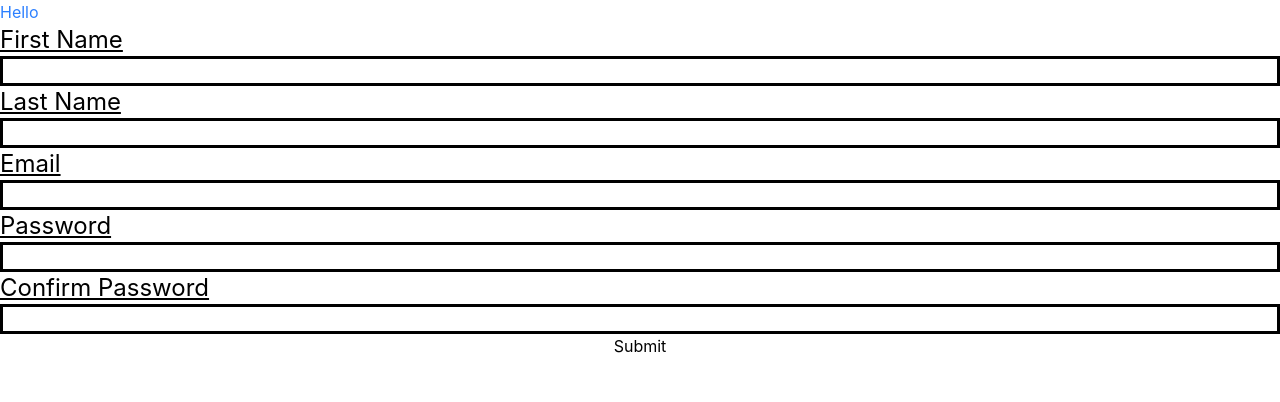
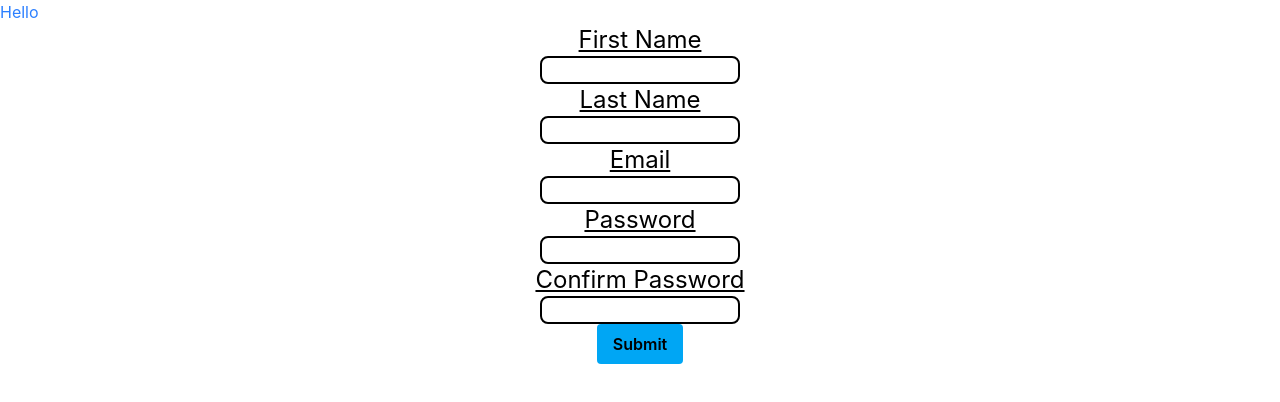
Before and after one commit to matthewrichards234/Discount-Notifications-Front, a React (Vite) app: page /login in a window 1280 px wide. Shown: the top 402 px of the page. Built offline with nearby package versions, Linux system fonts and the light colour scheme.

Commit message:
style: refactor class names for consistency and improve error message styling in login form. Add hover on submit button.

```diff
--- a/src/components/Login.tsx
+++ b/src/components/Login.tsx
@@ -17,21 +17,24 @@ const Login = () => {
   } = useForm();
   const onSubmit: SubmitHandler<ILoginInput> = (data) => console.log(data);
 
+  const formClassName: string =
+    "flex flex-col justify-items-center items-center";
   const labelClassName: string = "text-2xl underline underline-offset-2";
-  const errorMessageClass: string = "text-red-500 text-[12px]";
+  const errorMessageClassName: string = "text-red-500 text-[12px]";
+  const borderClassName: string = "border-2 w-50 rounded-lg";
 
   return (
     <>
-      <form onSubmit={handleSubmit(onSubmit)} className="flex flex-col">
+      <form onSubmit={handleSubmit(onSubmit)} className={formClassName}>
         <label className={labelClassName}>First Name</label>
         <input
           {...register("firstName", { required: true })}
           aria-invalid={errors.firstName ? "true" : "false"}
           type="text"
-          className="border-3"
+          className={borderClassName}
         />
         {errors.firstName?.type === "required" && (
-          <p role="alert" className={errorMessageClass}>
+          <p role="alert" className={errorMessageClassName}>
             First name is required
           </p>
         )}
@@ -40,10 +43,10 @@ const Login = () => {
           {...register("lastName", { required: true })}
           aria-invalid={errors.lastName ? "true" : "false"}
           type="text"
-          className="border-3"
+          className={borderClassName}
         />
         {errors.lastName?.type === "required" && (
-          <p role="alert" className={errorMessageClass}>
+          <p role="alert" className={errorMessageClassName}>
             Last name is required
           </p>
         )}
@@ -52,10 +55,10 @@ const Login = () => {
           {...register("email", { required: true })}
           aria-invalid={errors.email ? "true" : "false"}
           type="text"
-          className="border-3"
+          className={borderClassName}
         />
         {errors.email?.type === "required" && (
-          <p role="alert" className={errorMessageClass}>
+          <p role="alert" className={errorMessageClassName}>
             Email is required
           </p>
         )}
@@ -64,10 +67,10 @@ const Login = () => {
           {...register("password", { required: "Email is required" })}
           aria-invalid={errors.password ? "true" : "false"}
           type="text"
-          className="border-3"
+          className={borderClassName}
         />
         {errors.password && (
-          <p role="alert" className={errorMessageClass}>
+          <p role="alert" className={errorMessageClassName}>
             {errors.password.message}
           </p>
         )}
@@ -77,14 +80,17 @@ const Login = () => {
             required: "Password confirmation is required",
           })}
           type="text"
-          className="border-3"
+          className={borderClassName}
         />
         {errors.confirmPassword && (
-          <p role="alert" className={errorMessageClass}>
+          <p role="alert" className={errorMessageClassName}>
             {errors.confirmPassword.message}
           </p>
         )}
-        <input type="submit" />
+        <input
+          type="submit"
+          className="bg-sky-500 hover:bg-sky-700 text-black font-semibold py-2 px-4 rounded"
+        />
       </form>
     </>
   );
```
